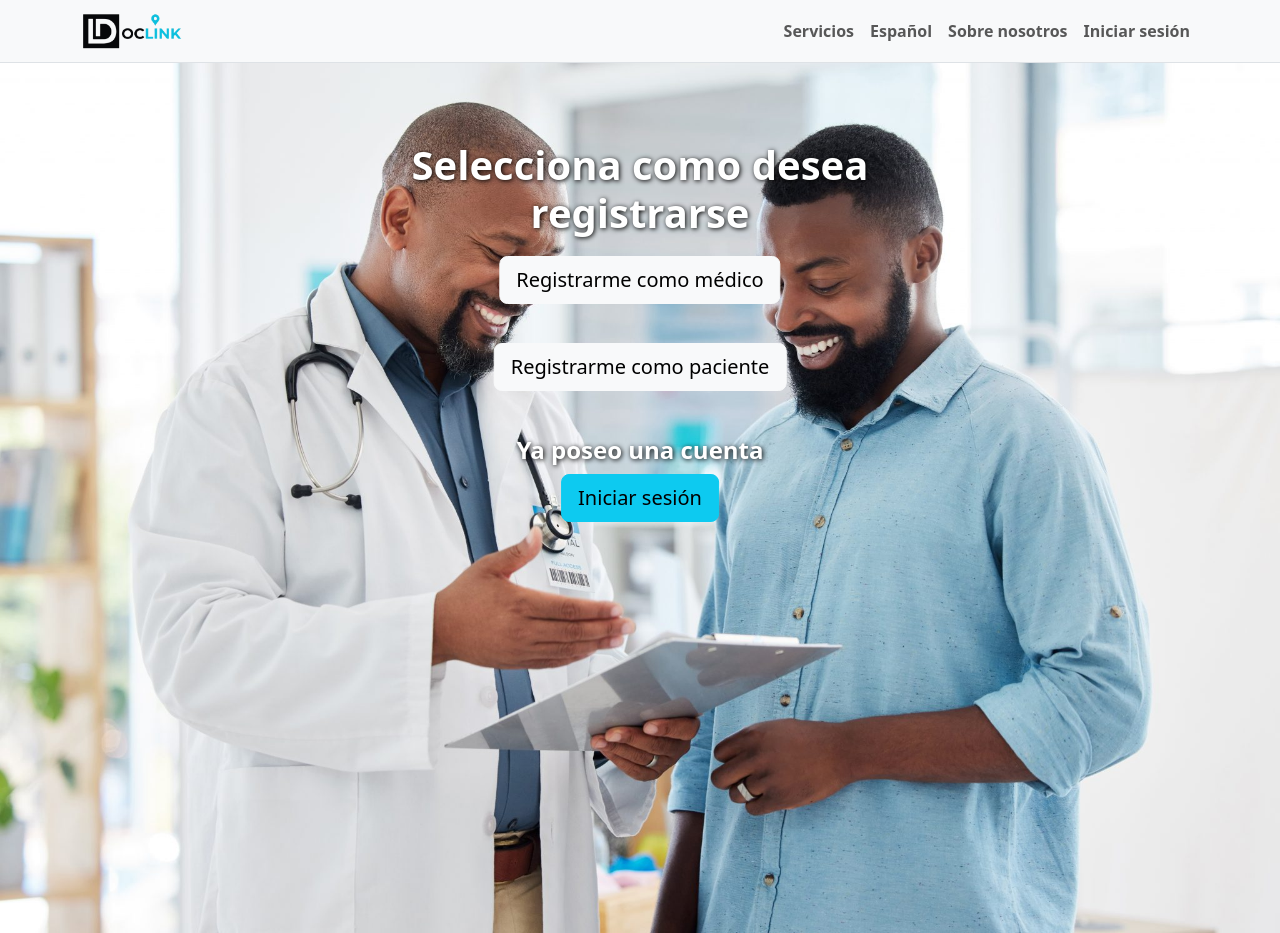
After one commit to Andi7110/Proyecto-doclink, a Django app: page /seleccion_registro/ in a window 1280 px wide. The commit adds this page. Run offline with Django 5.2, Linux system fonts and the light colour scheme.

Commit message:
Registro y principal

```diff
--- a/inicio/templates/includes/navbar.html
+++ b/inicio/templates/includes/navbar.html
@@ -1,8 +1,10 @@
+{% load static %}
+
 <nav class="navbar navbar-expand-lg navbar-light bg-light border-bottom shadow-sm">
     <div class="container">
         <a class="navbar-brand fw-bold" href="/">
-            <img src="{% static 'img/logo.png' %}" alt="Donlink Logo" width="30" class="me-2">
-            Donlink
+           <img src="{% static 'img/logo.png' %}" alt="Donlink Logo" width="100" class="me-2">
+
         </a>
         <button class="navbar-toggler" type="button" data-bs-toggle="collapse" data-bs-target="#navbarSupportedContent">
             <span class="navbar-toggler-icon"></span>
@@ -11,16 +13,16 @@
         <div class="collapse navbar-collapse justify-content-end" id="navbarSupportedContent">
             <ul class="navbar-nav mb-2 mb-lg-0">
                 <li class="nav-item">
-                    <a class="nav-link" href="#">Servicios</a>
+                    <a class="nav-link fw-bold" class="nav-link" href="#">Servicios</a>
                 </li>
                 <li class="nav-item">
-                    <a class="nav-link" href="#">Español</a>
+                    <a class="nav-link fw-bold" class="nav-link" href="#">Español</a>
                 </li>
                 <li class="nav-item">
-                    <a class="nav-link" href="#">Sobre nosotros</a>
+                    <a class="nav-link fw-bold" class="nav-link" href="#">Sobre nosotros</a>
                 </li>
                 <li class="nav-item">
-                    <a class="nav-link" href="{% url 'login' %}">Iniciar sesión</a>
+                    <a class="nav-link fw-bold" class="nav-link" href="{% url 'login' %}">Iniciar sesión</a>
                 </li>
             </ul>
         </div>
--- /dev/null
+++ b/inicio/templates/inicio/seleccion_registro.html
@@ -0,0 +1,45 @@
+
+{% load static %}
+
+<!DOCTYPE html>
+<html lang="es">
+<head>
+  <meta charset="UTF-8">
+  <title>Doclink</title>
+  <link href="https://cdn.jsdelivr.net/npm/bootstrap@5.3.0/dist/css/bootstrap.min.css" rel="stylesheet">
+</head>
+<body class="bg-light">
+
+  {% include 'includes/navbar.html' %}
+
+
+
+
+<div class="position-relative text-center">
+  <img src="{% static '/img/back_registro.png' %}" alt="Médicos" class="img-fluid w-100">
+
+   <div class="position-absolute  text-white" style="text-shadow: 1px 1px 5px black; top: 15%; left: 50%; transform: translate(-50%, -50%);">
+  <h1 class="fw-bold display-7">Selecciona como desea registrarse</h1>
+</div>
+
+  <a href="#" class="btn btn-light btn-lg  position-absolute" style="top: 25%; left: 50%; transform: translate(-50%, -50%);">
+    Registrarme como médico
+  </a>
+
+    <a href="#" class="btn btn-light btn-lg  position-absolute" style="top: 35%; left: 50%; transform: translate(-50%, -50%);">
+    Registrarme como paciente
+  </a>
+
+   <div class="position-absolute  text-white" style="text-shadow: 1px 1px 5px black; top: 45%; left: 50%; transform: translate(-50%, -50%);">
+  <h4 class="fw-bold display-10">Ya poseo una cuenta</h4>
+</div>
+
+ <a href="#" class="btn btn-info btn-lg  position-absolute" style="top: 50%; left: 50%; transform: translate(-50%, -50%);">
+    Iniciar sesión
+  </a>
+
+</div>
+
+
+</body>
+</html>
--- a/inicio/urls.py
+++ b/inicio/urls.py
@@ -1,6 +1,10 @@
 from django.urls import path
 from .views import login_view
+from .views import inicio_view
+from .views import seleccion_view
 
 urlpatterns = [
-    path('', login_view, name='login'),
+    path('', inicio_view, name='inicio'),
+    path('login/', login_view, name='login'),
+    path('seleccion_registro/', seleccion_view, name='seleccion'),
 ]
--- a/inicio/views.py
+++ b/inicio/views.py
@@ -1,4 +1,10 @@
 from django.shortcuts import render
+
+def inicio_view(request):
+    return render(request, 'inicio/inicial.html')
 
 def login_view(request):
     return render(request, 'inicio/login.html')
+
+def seleccion_view(request):
+    return render(request, 'inicio/seleccion_registro.html')
```
Also changed, not shown: inicio/templates/inicio/inicial.html (added, +35 -0 lines), inicio/static/img/back.png (added), inicio/static/img/back_registro.png (added).
